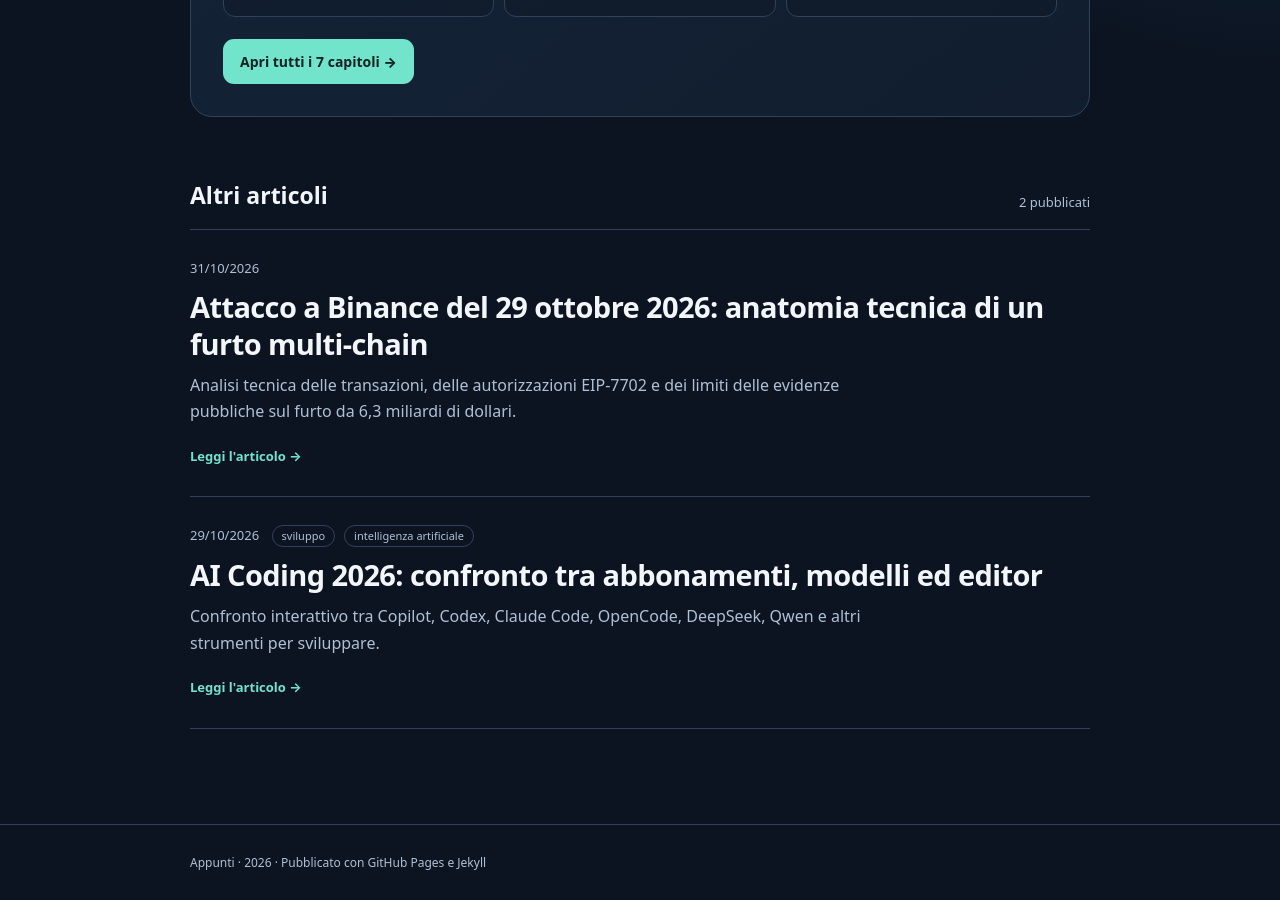
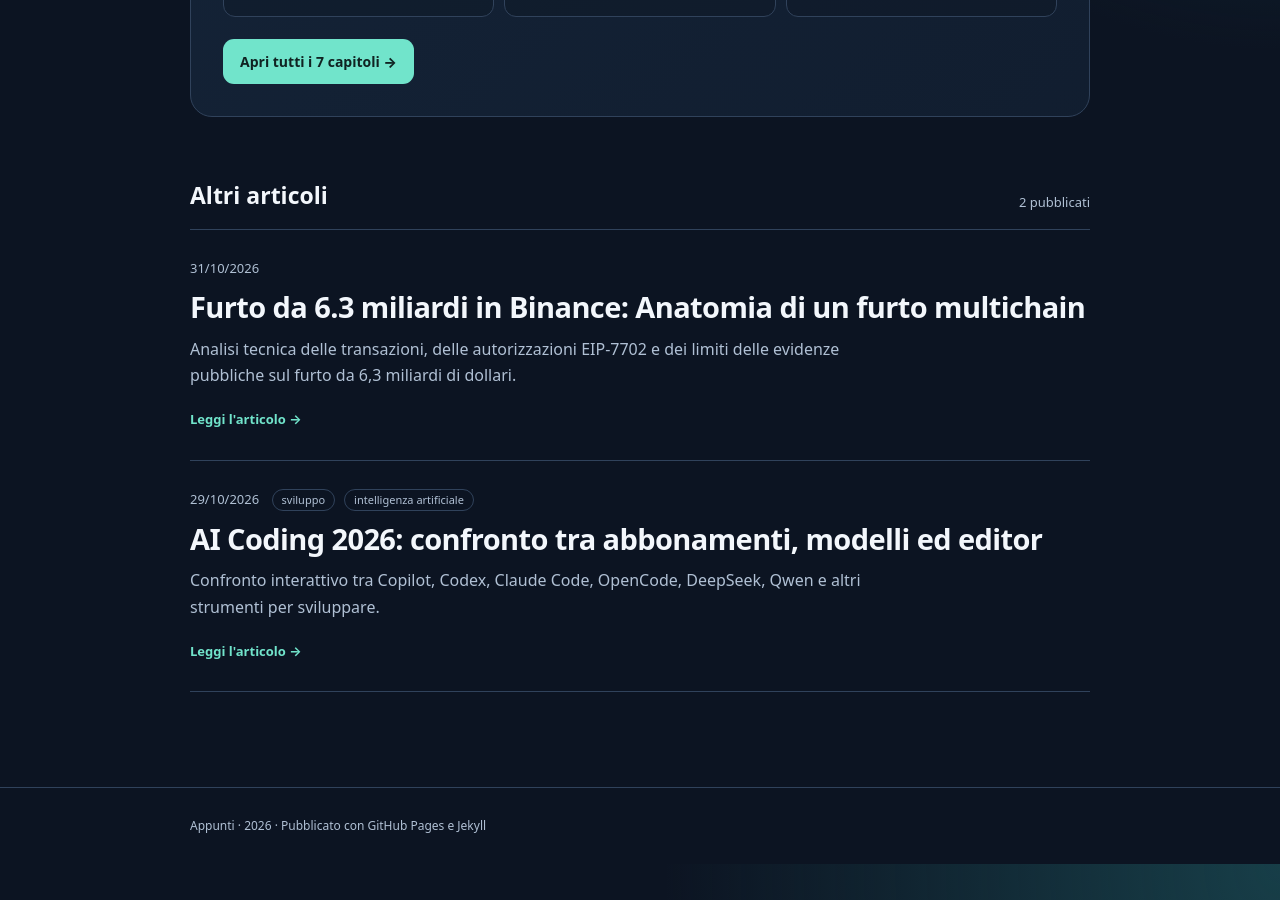
Before and after one commit to FrancescoMammana/appunti, a Jekyll site: the page built from index.html, in a window 1280 px wide and 900 px high, scrolled down 703 px. Built offline with Jekyll 4.4.1, drawn with Linux system fonts in a browser that asks for light colours; some of the changed lines change nothing that is shown.

Commit message:
docs: riorganizza articolo Binance e collega fonti (#8)

```diff
--- a/_posts/2026-10-31-attacco-binance-analisi-forense-multichain.md
+++ b/_posts/2026-10-31-attacco-binance-analisi-forense-multichain.md
@@ -1,40 +1,41 @@
 ---
-title: "Attacco a Binance del 29 ottobre 2026: anatomia tecnica di un furto multi-chain"
+title: "Furto da 6.3 miliardi in Binance: Anatomia di un furto multichain"
 date: 2026-10-31 08:00:00 +0100
 description: "Analisi tecnica delle transazioni, delle autorizzazioni EIP-7702 e dei limiti delle evidenze pubbliche sul furto da 6,3 miliardi di dollari."
 tags: [sicurezza, blockchain, ethereum, bitcoin, binance, analisi-forense]
+article_style: true
 ---
 
-> **Stato delle informazioni — 31 ottobre 2026.** Questo articolo è una ricostruzione **preliminare**, non il post-mortem definitivo. I comunicati Binance confermano l'incidente, ma la causa iniziale e la catena completa di compromissione restano sotto indagine. Le cifre dei ricercatori possono differire per momento della rilevazione e criteri di attribuzione. **Non è stata svolta qui una verifica indipendente di tutti gli hash tramite nodi RPC.**
+<section class="binance-status" aria-labelledby="binance-status-heading">
+  <header class="binance-status-header">
+    <h2 id="binance-status-heading">Stato delle informazioni</h2>
+    <p class="binance-status-revision">Ultima revisione: 4 novembre 2026</p>
+  </header>
+  <p>L'articolo presenta una ricostruzione tecnica basata sulle informazioni pubblicamente disponibili.</p>
+</section>
 
-## Sintesi esecutiva
+## Sintesi
 
-Il 29 ottobre 2026, intorno alle **20:05 UTC**, Binance ha segnalato la compromissione di hot wallet con circa **6,3 miliardi di dollari** in asset sottratti. Binance afferma di avere congelato circa **3 miliardi** tramite cooperazione con emittenti e partner, di coprire le perdite con fondi SAFU e aziendali e di non avere, al momento, evidenze di esfiltrazione delle chiavi private. L'ipotesi iniziale di un laptop DevOps compromesso è stata ampliata dopo l'identificazione di ulteriori punti d'ingresso. [1][2]
+Il 29 ottobre 2026, intorno alle **20:05 UTC**, Binance ha segnalato la compromissione di hot wallet con circa **6,3 miliardi di dollari** in asset sottratti. Binance afferma di avere congelato circa **3 miliardi** tramite cooperazione con emittenti e partner, di coprire le perdite con fondi SAFU e aziendali e di non avere, al momento, evidenze di esfiltrazione delle chiavi private. L'ipotesi iniziale di un laptop DevOps compromesso è stata ampliata dopo l'identificazione di ulteriori punti d'ingresso. [1](https://www.binance.com/en/support/announcement/detail/c5a8729a97ac486d963784d96c5642d7) [2](https://www.binance.com/en/support/announcement/detail/d3306d9dca5243548c813b605e1d1751)
 
-Le analisi di società specializzate descrivono movimenti coordinati su Ethereum, Bitcoin, Tron, XRP Ledger, Solana e varie reti EVM. L'elemento tecnico più insolito è l'uso segnalato di **EIP-7702** su Ethereum: una delega di codice può conferire a un account esterno capacità di esecuzione programmabile senza trasferire la sua chiave privata. [3][4]
+Le analisi di società specializzate descrivono movimenti coordinati su Ethereum, Bitcoin, Tron, XRP Ledger, Solana e varie reti EVM. L'elemento tecnico più insolito è l'uso segnalato di **EIP-7702** su Ethereum: una delega di codice può conferire a un account esterno capacità di esecuzione programmabile senza trasferire la sua chiave privata. [3](https://www.bitquery.io/investigations/binance-hack) [4](https://www.reuters.com/legal/government/gone-20-minutes-how-biggest-heist-crypto-history-unfolded-2026-10-30/)
 
 **Tesi investigativa:** la contemporaneità delle spese su chain con differenti sistemi di firma è compatibile con l'abuso di un'infrastruttura di autorizzazione multi-chain. Non dimostra, da sola, né un singolo sistema centrale compromesso né l'assenza di furto delle chiavi.
 
-## Livelli di evidenza
 
-| Livello | Significato |
-|---|---|
-| **Confermato dall'operatore** | Binance lo dichiara nei comunicati ufficiali; non equivale a un audit indipendente |
-| **Riportato da analisti on-chain** | Risultato pubblicato da società di blockchain intelligence, da riprodurre con dati grezzi |
-| **Ipotesi** | Spiegazione plausibile ma non dimostrata |
-
-## Cronologia UTC
+## Cronologia
 
 | Momento | Evento | Evidenza |
 |---|---|---|
 | 28 ottobre | Attività preparatorie e finanziamento di wallet operativi secondo ricercatori | Analisti on-chain |
-| 29 ottobre, ~20:05 | Inizio dell'incidente riportato da Binance | Binance [2] |
-| ~20:05–20:10 | Primi deflussi XRP e attività su altre reti | Analisti [3][4] |
-| ~20:20–20:25 | Operazioni su Bitcoin, Ethereum e Tron; delega e drenaggio Ethereum descritti dai ricercatori | Analisti [3][4] |
-| Ore successive | Ulteriori sweep, conversioni e congelamenti | Analisti [3][4] |
-| 30 ottobre | Contenimento, revoca di autorizzazioni, sospensione temporanea dei prelievi | Binance [1][2] |
+| 29 ottobre, ~20:05 | Inizio dell'incidente riportato da Binance | Binance [2](https://www.binance.com/en/support/announcement/detail/d3306d9dca5243548c813b605e1d1751) |
+| ~20:05–20:10 | Primi deflussi XRP e attività su altre reti | Analisti [3](https://www.bitquery.io/investigations/binance-hack) [4](https://www.reuters.com/legal/government/gone-20-minutes-how-biggest-heist-crypto-history-unfolded-2026-10-30/) |
+| ~20:20–20:25 | Operazioni su Bitcoin, Ethereum e Tron; delega e drenaggio Ethereum descritti dai ricercatori | Analisti [3](https://www.bitquery.io/investigations/binance-hack) [4](https://www.reuters.com/legal/government/gone-20-minutes-how-biggest-heist-crypto-history-unfolded-2026-10-30/) |
+| Ore successive | Ulteriori sweep, conversioni e congelamenti | Analisti [3](https://www.bitquery.io/investigations/binance-hack) [4](https://www.reuters.com/legal/government/gone-20-minutes-how-biggest-heist-crypto-history-unfolded-2026-10-30/) |
+| 30 ottobre | Contenimento, revoca di autorizzazioni, sospensione temporanea dei prelievi | Binance [1](https://www.binance.com/en/support/announcement/detail/c5a8729a97ac486d963784d96c5642d7) [2](https://www.binance.com/en/support/announcement/detail/d3306d9dca5243548c813b605e1d1751) |
+| 3 novembre | Binance pubblica i risultati tecnici iniziali, inclusi dettagli su intrusione, servizio di firma e contenimento delle deleghe EIP-7702 | Binance [6](https://www.binance.com/en/square/post/384336744180903) |
 
-Gli orari riportati da diverse fonti possono identificare la firma, l'inclusione nel blocco o il rilevamento; non vanno fusi senza normalizzazione.
+**Tutti gli orari della cronologia sono in UTC.** Gli orari riportati da diverse fonti possono identificare la firma, l'inclusione nel blocco o il rilevamento; non vanno fusi senza normalizzazione.
 
 ## 1. Ethereum: EIP-7702 e persistenza dell'attacco
 
@@ -44,7 +45,7 @@
 
 ### Sequenza riportata
 
-Le analisi pubbliche riferiscono di un insieme di **50 autorizzazioni con nonce differenti**, concepite per aumentare la probabilità che una corrispondesse al nonce effettivo del wallet operativo. Una volta stabilita la delega, un contratto *sweeper* avrebbe drenato fondi iniziali e nuovi depositi fino alla revoca. [3][4]
+Le analisi pubbliche riferiscono di un insieme di **50 autorizzazioni con nonce differenti**, concepite per aumentare la probabilità che una corrispondesse al nonce effettivo del wallet operativo. Una volta stabilita la delega, un contratto *sweeper* avrebbe drenato fondi iniziali e nuovi depositi fino alla revoca. [3](https://www.bitquery.io/investigations/binance-hack) [4](https://www.reuters.com/legal/government/gone-20-minutes-how-biggest-heist-crypto-history-unfolded-2026-10-30/)
 
 L'indirizzo pubblico comunemente etichettato **Binance 14** è `0x28c6c06298d514db089934071355e5743bf21d60`. Un'etichetta di explorer non è però prova sufficiente di proprietà o ruolo operativo.
 
@@ -60,11 +61,11 @@
 
 ### Movimento laterale
 
-Alcuni analisti riportano che i privilegi o le relazioni operative dell'account delegato avrebbero permesso di coinvolgere un secondo hot wallet e circa **823 milioni di USDC**. Resta ignoto il preciso meccanismo autorizzativo: ruolo amministrativo, delega preesistente o altro controllo compromesso. [3][4]
+Alcuni analisti riportano che i privilegi o le relazioni operative dell'account delegato avrebbero permesso di coinvolgere un secondo hot wallet e circa **823 milioni di USDC**. Resta ignoto il preciso meccanismo autorizzativo: ruolo amministrativo, delega preesistente o altro controllo compromesso. [3](https://www.bitquery.io/investigations/binance-hack) [4](https://www.reuters.com/legal/government/gone-20-minutes-how-biggest-heist-crypto-history-unfolded-2026-10-30/)
 
 ## 2. Bitcoin: firme valide e frammentazione UTXO
 
-Le ricostruzioni riportano circa **18.270 BTC** sottratti. Il modello UTXO permette di seguire gli output spesi e creati, ma la successiva frammentazione in più indirizzi non prova di per sé riciclaggio o perdita della tracciabilità. [3][4]
+Le ricostruzioni riportano circa **18.270 BTC** sottratti. Il modello UTXO permette di seguire gli output spesi e creati, ma la successiva frammentazione in più indirizzi non prova di per sé riciclaggio o perdita della tracciabilità. [3](https://www.bitquery.io/investigations/binance-hack) [4](https://www.reuters.com/legal/government/gone-20-minutes-how-biggest-heist-crypto-history-unfolded-2026-10-30/)
 
 Indirizzi da controllare nei dataset pubblici:
 - Sorgente attribuita a Binance: `bc1qm34lsc65zpw79lxes69zkqmk6ee3ewf0j77s3h`
@@ -74,7 +75,7 @@
 
 ## 3. Tron: USDT, TRX e rischio di congelamento
 
-Le analisi riportano circa **612,7 milioni USDT** e **46,4 milioni TRX** in uscita. I ricercatori descrivono anche swap di stablecoin in TRX, che può ridurre l'esposizione a congelamenti dell'emittente ma non cancella la cronologia pubblica. [3][4]
+Le analisi riportano circa **612,7 milioni USDT** e **46,4 milioni TRX** in uscita. I ricercatori descrivono anche swap di stablecoin in TRX, che può ridurre l'esposizione a congelamenti dell'emittente ma non cancella la cronologia pubblica. [3](https://www.bitquery.io/investigations/binance-hack) [4](https://www.reuters.com/legal/government/gone-20-minutes-how-biggest-heist-crypto-history-unfolded-2026-10-30/)
 
 Indirizzi segnalati:
 - Sorgente: `TDqSquXBgUCLYvYC4XZgrprLK589dkhSCf`
@@ -84,13 +85,13 @@
 
 ## 4. XRP Ledger: più sorgenti e un destinatario
 
-Le ricostruzioni attribuiscono a cinque wallet Binance il trasferimento complessivo di circa **233,46 milioni XRP** verso `rK21t6nGLy4MNDqhvy3pGwcLFy25qgfzMx`. [3][4]
+Le ricostruzioni attribuiscono a cinque wallet Binance il trasferimento complessivo di circa **233,46 milioni XRP** verso `rK21t6nGLy4MNDqhvy3pGwcLFy25qgfzMx`. [3](https://www.bitquery.io/investigations/binance-hack) [4](https://www.reuters.com/legal/government/gone-20-minutes-how-biggest-heist-crypto-history-unfolded-2026-10-30/)
 
 Per verificare l'attribuzione occorrono cinque hash, ledger index, sequence, `DestinationTag`, fee e saldi prima/dopo. Il mantenimento della riserva minima di un account non prova da solo l'identità dell'attaccante.
 
 ## 5. Solana: trasferimenti SOL
 
-Secondo i dataset pubblicati sarebbero stati sottratti circa **970.500 SOL**. [3][4]
+Secondo i dataset pubblicati sarebbero stati sottratti circa **970.500 SOL**. [3](https://www.bitquery.io/investigations/binance-hack) [4](https://www.reuters.com/legal/government/gone-20-minutes-how-biggest-heist-crypto-history-unfolded-2026-10-30/)
 
 - Sorgente attribuita: `5tzFkiKscXHK5ZXCGbXZxdw7gTjjD1mBwuoFbhUvuAi9`
 - Destinazione: `AffzFDKZbyMiU11zmVBoAqD25ugpr7xoWWyRyGigBEaU`
@@ -99,7 +100,7 @@
 
 ## 6. Arbitrum, Base, Optimism, Avalanche e Polygon
 
-Le analisi descrivono deflussi anche su queste reti, con differenze tra le stime del numero complessivo di chain. Non è metodologicamente corretto assegnare un importo preciso a ogni rete senza un inventario di hash e token contract. [3][4]
+Le analisi descrivono deflussi anche su queste reti, con differenze tra le stime del numero complessivo di chain. Non è metodologicamente corretto assegnare un importo preciso a ogni rete senza un inventario di hash e token contract. [3](https://www.bitquery.io/investigations/binance-hack) [4](https://www.reuters.com/legal/government/gone-20-minutes-how-biggest-heist-crypto-history-unfolded-2026-10-30/)
 
 L'intervento riportato del Security Council di Arbitrum e i congelamenti operati da emittenti di stablecoin sono **meccanismi diversi**: un controllo sulla rete o sulla sua infrastruttura non equivale alla funzione di blacklist incorporata in un token.
 
@@ -112,16 +113,16 @@
 3. **Swap e bridge**, che cambiano forma o rete degli asset ma non costituiscono un nuovo furto.
 4. **Fondi congelati, recuperati o ancora disponibili**, misurati a una precisa data e ora.
 
-Bitquery riferisce conversioni di stablecoin prima dei congelamenti e una parte consistente degli asset ancora detenuta in wallet riconducibili agli aggressori al momento della propria fotografia. Le stime di Binance (~3 miliardi congelati) e degli analisti possono divergere per tempistica e perimetro. [2][3]
+Bitquery riferisce conversioni di stablecoin prima dei congelamenti e una parte consistente degli asset ancora detenuta in wallet riconducibili agli aggressori al momento della propria fotografia. Le stime di Binance (~3 miliardi congelati) e degli analisti possono divergere per tempistica e perimetro. [2](https://www.binance.com/en/support/announcement/detail/d3306d9dca5243548c813b605e1d1751) [3](https://www.bitquery.io/investigations/binance-hack)
 
 ## 8. Ipotesi di compromissione e limiti
 
-La sequenza più plausibile, ma **non dimostrata**, è: accesso iniziale a sistemi interni → abuso di credenziali o privilegi applicativi → richieste di firma considerate valide → trasferimenti su più chain → delega EIP-7702 persistente su Ethereum → conversioni e congelamenti.
+Sulla base delle informazioni pubbliche, la sequenza generale è: compromissione di postazioni e credenziali → accesso non autorizzato al servizio di firma → trasferimenti su più chain → delega EIP-7702 persistente su Ethereum → contenimento, conversioni e congelamenti. Il rapporto preliminare di Binance del 3 novembre descrive alcune fasi dell'intrusione, ma non costituisce ancora il post-mortem definitivo. [6](https://www.binance.com/en/square/post/384336744180903)
 
 Non sappiamo:
-- Quale vulnerabilità abbia consentito l'accesso iniziale.
+- La catena completa delle vulnerabilità e dei controlli aggirati durante l'intrusione.
 - Se siano state sottratte credenziali, sessioni, chiavi o più elementi insieme.
-- Se l'infrastruttura di firma utilizzasse HSM, MPC o una combinazione e come fossero configurate le policy.
+- Come fossero configurati in dettaglio il sistema MPC, le policy di firma e gli eventuali altri dispositivi di protezione. Binance ha confermato l'uso di MPC per l'hot wallet Ethereum coinvolto. [6](https://www.binance.com/en/square/post/384336744180903)
 - Quali controlli abbiano fallito, in quale ordine e con quali log.
 - L'identità accertata degli aggressori.
 
@@ -149,7 +150,7 @@
 
 ## Conclusione
 
-Le evidenze pubbliche supportano l'esistenza di un grave incidente multi-chain e rendono credibile un abuso dei processi di autorizzazione e firma. **Non permettono ancora di ricostruire con certezza il vettore iniziale o attribuire una causa tecnica definitiva.** Il post-mortem ufficiale dovrà chiarire accesso, escalation, firma, controlli falliti e contenimento.
+Le evidenze pubbliche supportano l'esistenza di un grave incidente multi-chain e rendono credibile un abuso dei processi di autorizzazione e firma. **Non consentono ancora una verifica indipendente completa della catena d'intrusione né di attribuire una causa tecnica definitiva.** Il post-mortem ufficiale dovrà chiarire accesso, escalation, firma, controlli falliti e contenimento.
 
 ## Fonti e approfondimenti
 
@@ -158,5 +159,6 @@
 3. [Bitquery — Binance Hack: analisi on-chain](https://www.bitquery.io/investigations/binance-hack)
 4. [Reuters — Gone in 20 minutes: How the biggest heist in crypto history unfolded](https://www.reuters.com/legal/government/gone-20-minutes-how-biggest-heist-crypto-history-unfolded-2026-10-30/)
 5. [Ethereum Improvement Proposal 7702](https://eips.ethereum.org/EIPS/eip-7702)
+6. [Binance — Initial Findings and Response Update (3 novembre 2026, rapporto preliminare)](https://www.binance.com/en/square/post/384336744180903)
 
-*Ultima revisione: 31 ottobre 2026. Da aggiornare alla pubblicazione del post-mortem e alla disponibilità di un dataset completo e riproducibile.*
+*Il rapporto Binance del 3 novembre è preliminare. L'articolo sarà aggiornato alla pubblicazione del post-mortem definitivo e alla disponibilità di un dataset completo e riproducibile.*
```
